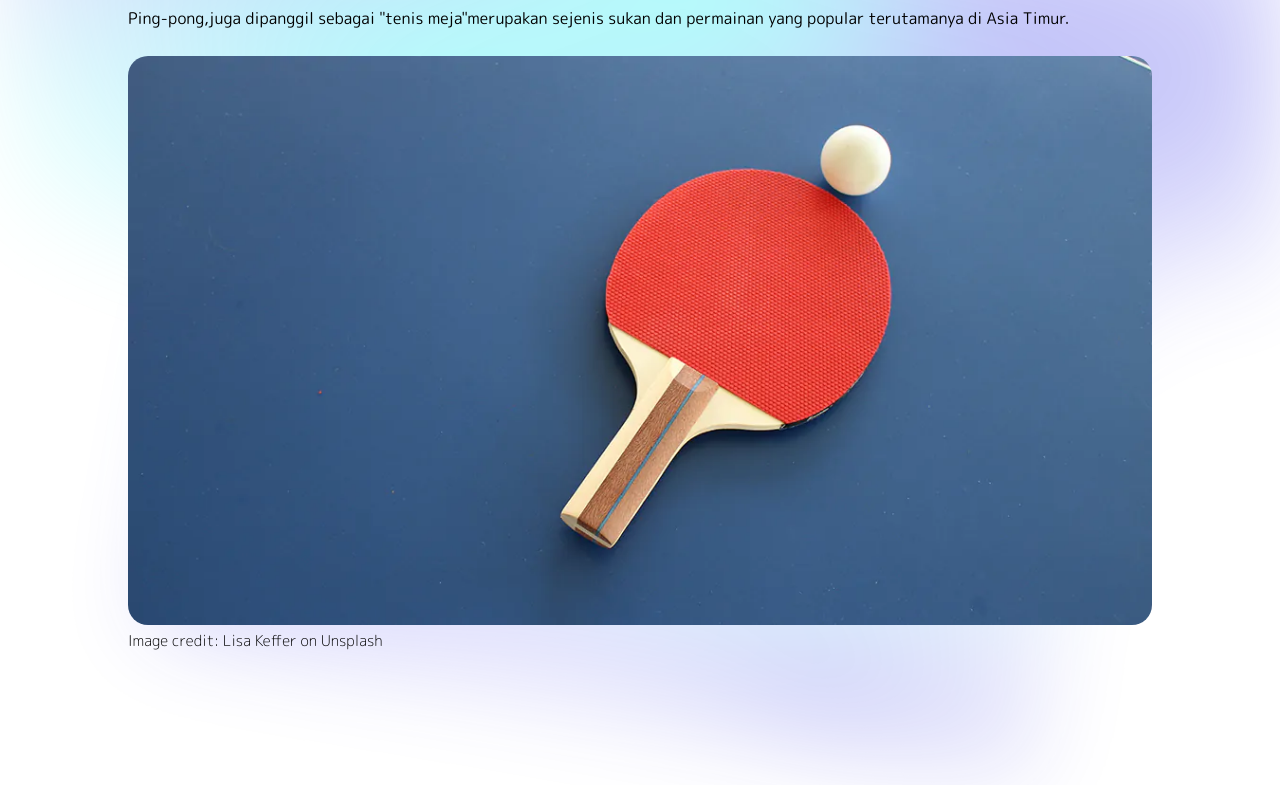
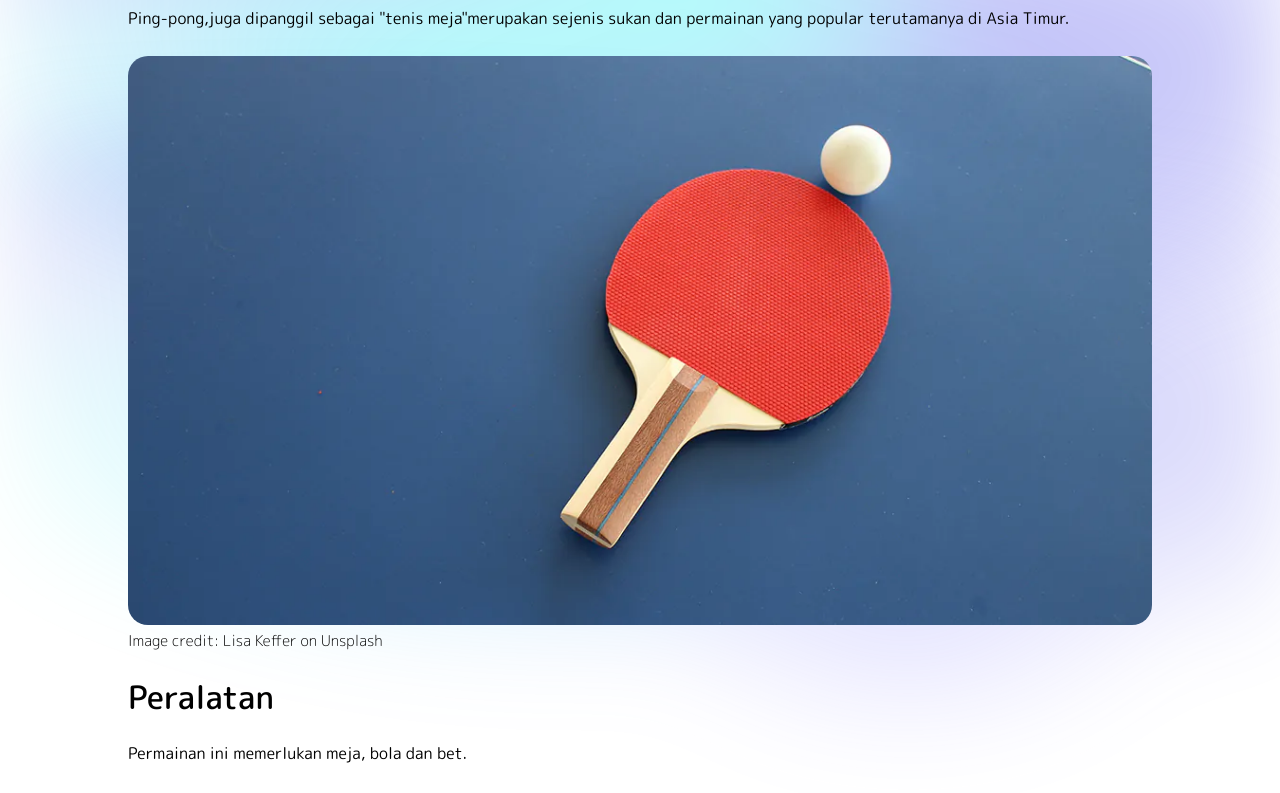
Before and after one commit to leejiaq/Novice-Web-Builder, a plain HTML site: page index.html in a window 1280 px wide. Shown: the part 89-882 px from the top of the page. Before the commit the page ends 800 px from the top, so only its background shows below. Drawn offline with Linux system fonts and the light colour scheme.

Commit message:
Making changes

```diff
--- a/assets/css/style.css
+++ b/assets/css/style.css
@@ -1,4 +1,4 @@
-*{
+* {
   border: 0;
 }
 body {
@@ -11,8 +11,16 @@ body {
 .background {
   left: 50%;
   transform: translateX(-50%);
-    background: radial-gradient(at 71% 77%, var(--color-gradient-1) 0, transparent 21%), radial-gradient(at 36% 47%, var(--color-gradient-3) 0, transparent 50%), radial-gradient(at 54% 29%, var(--color-gradient-3) 0, transparent 28%),
-        radial-gradient(at 45% 51%, var(--color-gradient-1) 0, transparent 53%), radial-gradient(at 73% 44%, var(--color-gradient-2) 0, transparent 54%), radial-gradient(at 24% 7%, var(--color-gradient-2) 0, transparent 40%),
+  background: radial-gradient(
+      at 71% 77%,
+      var(--color-gradient-1) 0,
+      transparent 21%
+    ),
+    radial-gradient(at 36% 47%, var(--color-gradient-3) 0, transparent 50%),
+    radial-gradient(at 54% 29%, var(--color-gradient-3) 0, transparent 28%),
+    radial-gradient(at 45% 51%, var(--color-gradient-1) 0, transparent 53%),
+    radial-gradient(at 73% 44%, var(--color-gradient-2) 0, transparent 54%),
+    radial-gradient(at 24% 7%, var(--color-gradient-2) 0, transparent 40%),
     radial-gradient(at 76% 46%, var(--color-gradient-1) 0, transparent 50%);
   max-height: 800px;
   height: 80vh;
@@ -27,13 +35,24 @@ body {
   opacity: 0.3;
   top: -8rem;
 }
-.background-3{
+.background-3 {
   left: 50%;
-    transform: translateX(-50%) rotate(190deg);
-    background: radial-gradient(at 83% 25%,var(--color-gradient-1) 0,transparent 21%),radial-gradient(at 36% 47%,var(--color-gradient-3) 0,transparent 50%),radial-gradient(at 79% 45%,var(--color-gradient-3) 0,transparent 28%),radial-gradient(at 66% 38%,var(--color-gradient-1) 0,transparent 53%),radial-gradient(at 89% 13%,var(--color-gradient-2) 0,transparent 54%),radial-gradient(at 24% 7%,var(--color-gradient-2) 0,transparent 40%),radial-gradient(at 76% 46%,var(--color-gradient-1) 0,transparent 50%);
-    height: 600px;
-    max-width: 900px;
-    width: 55vw;
+  transform: translateX(-50%);
+  background: radial-gradient(
+      at 71% 77%,
+      var(--color-gradient-1) 0,
+      transparent 21%
+    ),
+    radial-gradient(at 36% 47%, var(--color-gradient-3) 0, transparent 50%),
+    radial-gradient(at 54% 29%, var(--color-gradient-3) 0, transparent 28%),
+    radial-gradient(at 45% 51%, var(--color-gradient-1) 0, transparent 53%),
+    radial-gradient(at 73% 44%, var(--color-gradient-2) 0, transparent 54%),
+    radial-gradient(at 24% 7%, var(--color-gradient-2) 0, transparent 40%),
+    radial-gradient(at 76% 46%, var(--color-gradient-1) 0, transparent 50%);
+  max-height: 800px;
+  height: 80vh;
+  max-width: 1400px;
+  width: 70vw;
   width: 100%;
   filter: blur(44px);
   z-index: -1;
@@ -42,7 +61,7 @@ body {
 .background-2 {
   position: absolute;
   opacity: 0.2;
-    bottom: 0;
+  bottom: -50px;
 }
 .theme-compiled {
   --color-primary: #7d7aff;
@@ -58,3 +77,6 @@ body {
   margin-top: 10px;
   background-size: contain;
 }
+h1 {
+  font-weight: 500;
+}
--- a/index.html
+++ b/index.html
@@ -24,6 +24,8 @@
       class="below-heading"
     />
     <p style="margin-top: 5; font-size: 15px;font-weight:300;">Image credit: Lisa Keffer on Unsplash</p>
+    <h1>Peralatan</h1>
+    <p>Permainan ini memerlukan meja, bola dan bet. </p>
     <div class="background background-1"></div>
     <div class="background-2 background-3"></div>
   </body>
```
Lines whose indentation alone changed are shown as unchanged.
